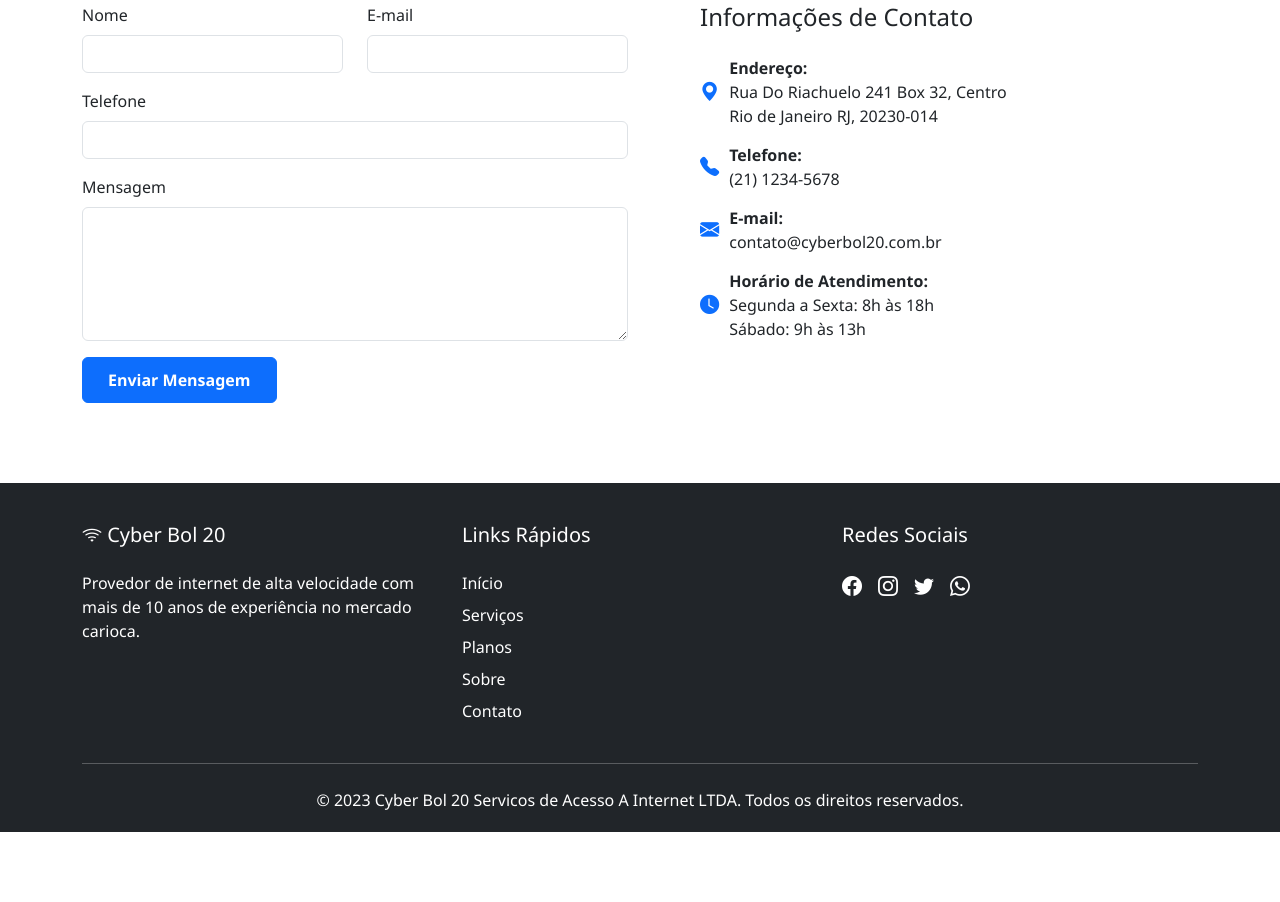
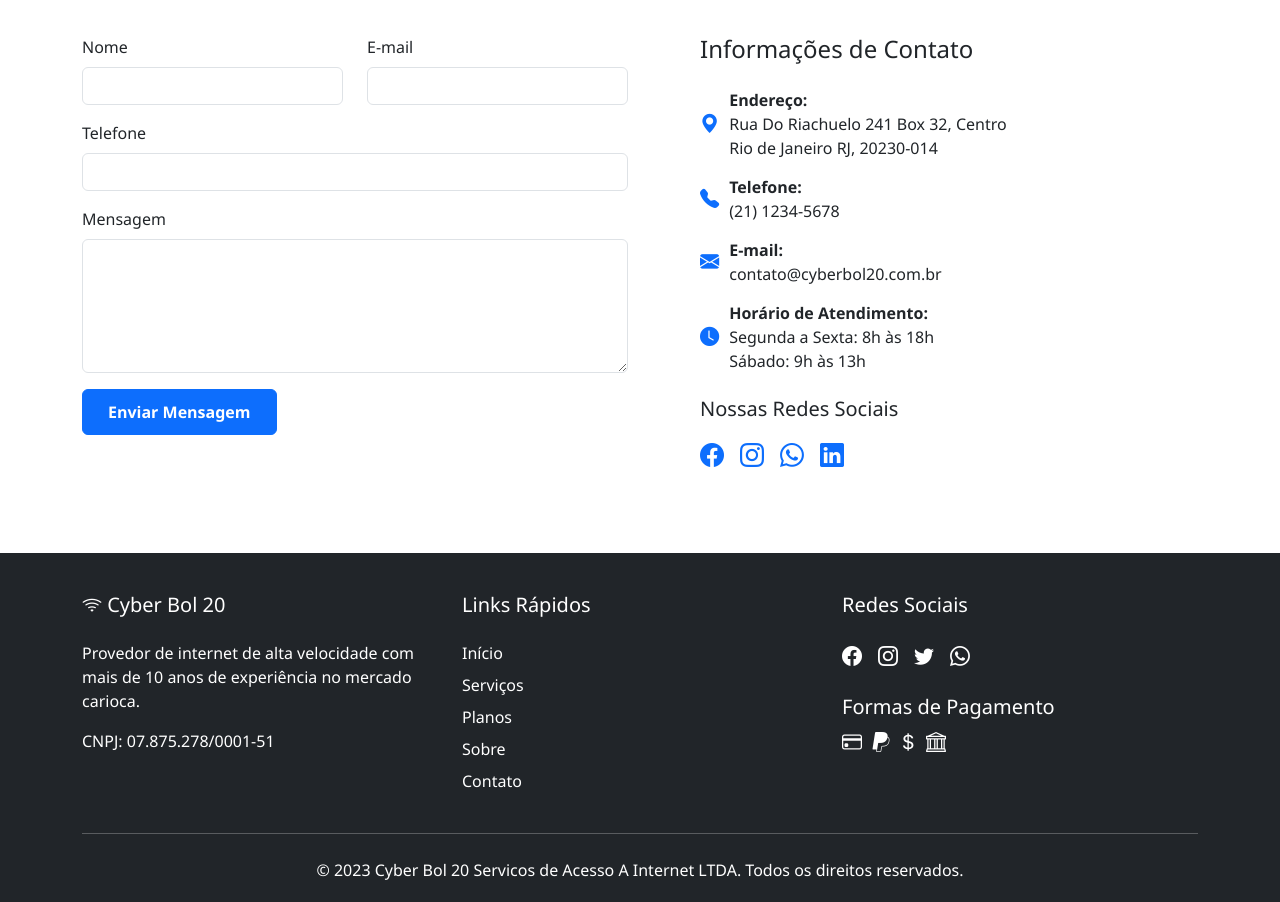
Before and after one commit to sejasbenvindos/home, a plain HTML site: page index.html in a window 1280 px wide. Shown: the part 3062-3964 px from the top of the page. Before the commit the page ends 3894 px from the top, so only its background shows below. Drawn offline with nearby package versions, Linux system fonts and the light colour scheme.

Commit message:
Update index.html

```diff
--- a/index.html
+++ b/index.html
@@ -18,7 +18,6 @@
 
         body {
             font-family: 'Segoe UI', Tahoma, Geneva, Verdana, sans-serif;
-            scroll-behavior: smooth;
         }
 
         .navbar {
@@ -143,6 +142,14 @@
             border-radius: 50%;
             object-fit: cover;
             margin-right: 15px;
+        }
+
+        .cnpj-badge {
+            background-color: #6c757d;
+            color: white;
+            padding: 5px 10px;
+            border-radius: 4px;
+            font-size: 0.8rem;
         }
     </style>
 </head>
@@ -307,6 +314,9 @@
                     <p class="lead">Há mais de 10 anos fornecendo internet de qualidade para o Rio de Janeiro.</p>
                     <p>A Cyber Bol 20 nasceu com o objetivo de oferecer conexão de alta velocidade e estabilidade para residências e empresas. Nossa missão é conectar pessoas e negócios com tecnologia de ponta e atendimento personalizado.</p>
                     <p>Contamos com uma infraestrutura robusta e uma equipe técnica especializada para garantir a melhor experiência de navegação para nossos clientes.</p>
+                    <div class="mt-4">
+                        <span class="cnpj-badge">CNPJ: 07.875.278/0001-51</span>
+                    </div>
                 </div>
                 <div class="col-lg-6">
                     <div class="row text-center mt-5 mt-lg-0">
@@ -448,6 +458,15 @@
                                 </div>
                             </li>
                         </ul>
+                        <div class="mt-4">
+                            <h5>Nossas Redes Sociais</h5>
+                            <div class="d-flex mt-3">
+                                <a href="#" class="text-primary me-3 fs-4"><i class="bi bi-facebook"></i></a>
+                                <a href="#" class="text-primary me-3 fs-4"><i class="bi bi-instagram"></i></a>
+                                <a href="#" class="text-primary me-3 fs-4"><i class="bi bi-whatsapp"></i></a>
+                                <a href="#" class="text-primary me-3 fs-4"><i class="bi bi-linkedin"></i></a>
+                            </div>
+                        </div>
                     </div>
                 </div>
             </div>
@@ -461,6 +480,7 @@
                 <div class="col-lg-4 mb-4 mb-lg-0">
                     <h5 class="mb-4"><i class="bi bi-wifi"></i> Cyber Bol 20</h5>
                     <p>Provedor de internet de alta velocidade com mais de 10 anos de experiência no mercado carioca.</p>
+                    <p>CNPJ: 07.875.278/0001-51</p>
                 </div>
                 <div class="col-lg-4 mb-4 mb-lg-0">
                     <h5 class="mb-4">Links Rápidos</h5>
@@ -480,6 +500,15 @@
                         <a href="#" class="text-white me-3 fs-5"><i class="bi bi-twitter"></i></a>
                         <a href="#" class="text-white me-3 fs-5"><i class="bi bi-whatsapp"></i></a>
                     </div>
+                    <div class="mt-4">
+                        <h5>Formas de Pagamento</h5>
+                        <div class="d-flex flex-wrap mt-2">
+                            <i class="bi bi-credit-card me-2 fs-5"></i>
+                            <i class="bi bi-paypal me-2 fs-5"></i>
+                            <i class="bi bi-currency-dollar me-2 fs-5"></i>
+                            <i class="bi bi-bank me-2 fs-5"></i>
+                        </div>
+                    </div>
                 </div>
             </div>
             <hr class="mt-4 mb-4">
```
